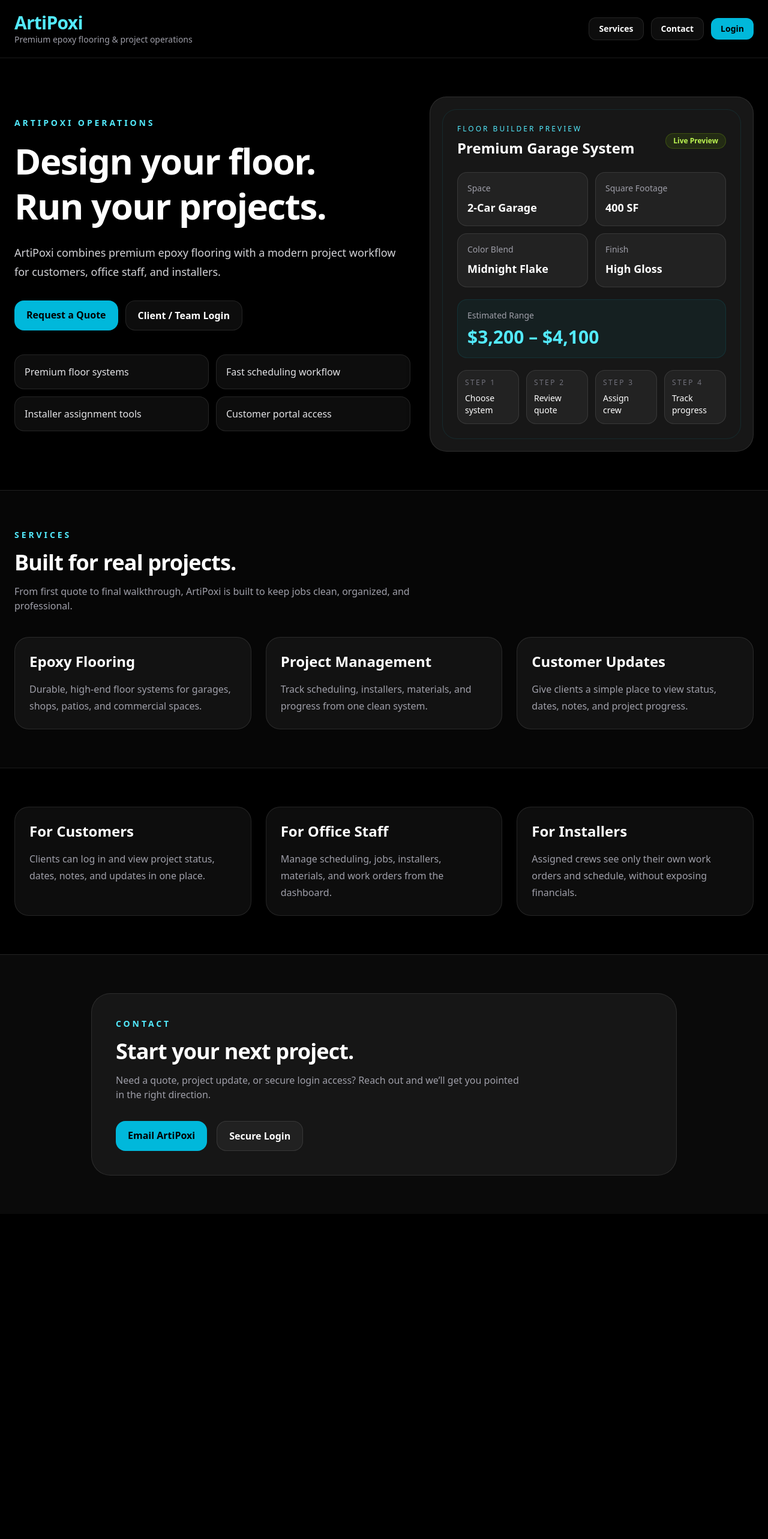
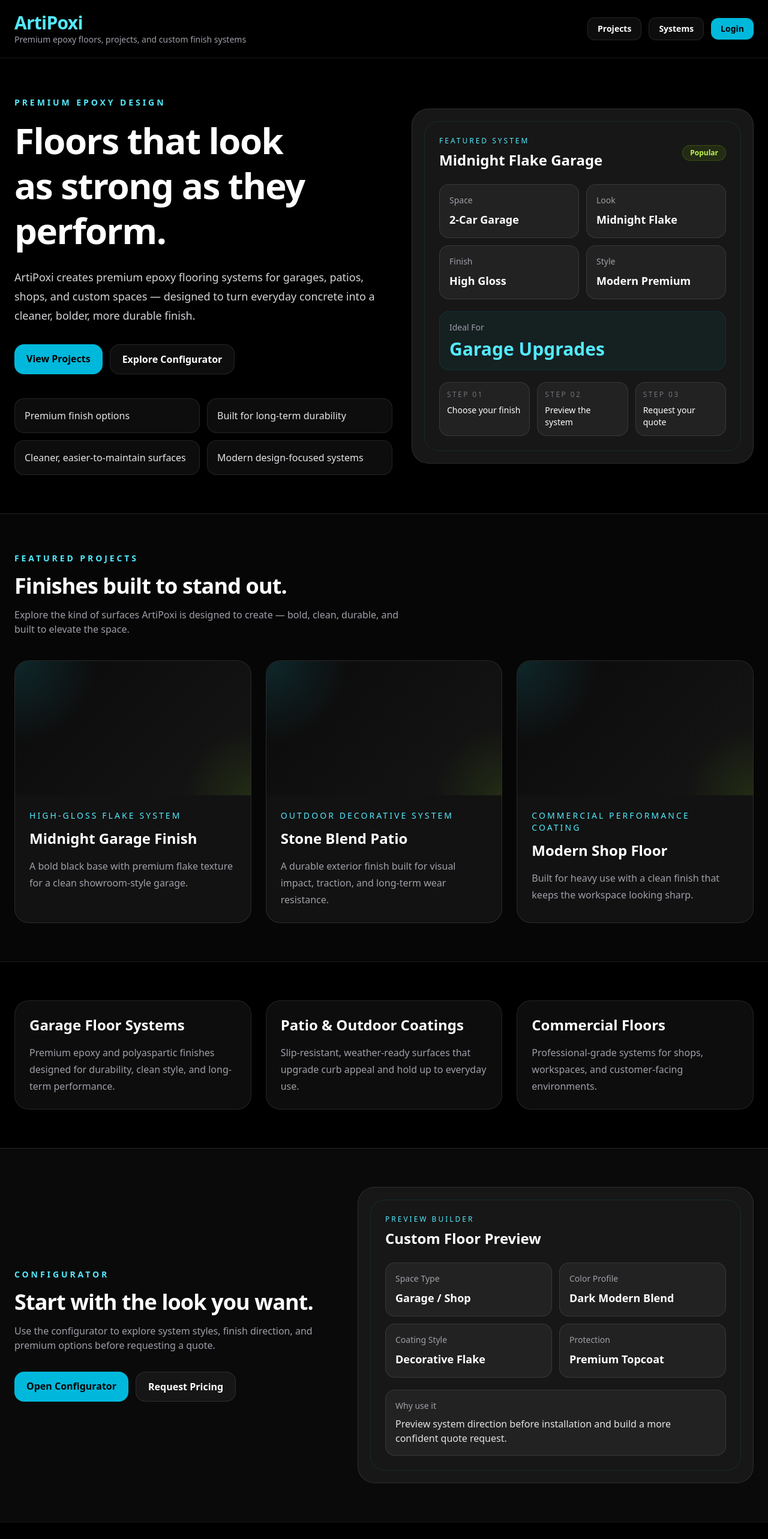
Before and after one commit to cturley468-dotcom/artipoxi-dashboard, a Next.js app: page / in a window 1280 px wide. Shown: the top 2566 px of the page at 60% size. Before the commit the page ends 2024 px from the top, so only its background shows below. Built offline with nearby package versions, Linux system fonts and the light colour scheme.

Commit message:
Update homepage to project-focused design

```diff
--- a/app/page.tsx
+++ b/app/page.tsx
@@ -1,25 +1,43 @@
 import Link from "next/link";
 
-const services = [
+const systems = [
   {
-    title: "Epoxy Flooring",
-    text: "Durable, high-end floor systems for garages, shops, patios, and commercial spaces.",
+    title: "Garage Floor Systems",
+    text: "Premium epoxy and polyaspartic finishes designed for durability, clean style, and long-term performance.",
   },
   {
-    title: "Project Management",
-    text: "Track scheduling, installers, materials, and progress from one clean system.",
+    title: "Patio & Outdoor Coatings",
+    text: "Slip-resistant, weather-ready surfaces that upgrade curb appeal and hold up to everyday use.",
   },
   {
-    title: "Customer Updates",
-    text: "Give clients a simple place to view status, dates, notes, and project progress.",
+    title: "Commercial Floors",
+    text: "Professional-grade systems for shops, workspaces, and customer-facing environments.",
   },
 ];
 
-const highlights = [
-  "Premium floor systems",
-  "Fast scheduling workflow",
-  "Installer assignment tools",
-  "Customer portal access",
+const featuredProjects = [
+  {
+    title: "Midnight Garage Finish",
+    subtitle: "High-gloss flake system",
+    text: "A bold black base with premium flake texture for a clean showroom-style garage.",
+  },
+  {
+    title: "Stone Blend Patio",
+    subtitle: "Outdoor decorative system",
+    text: "A durable exterior finish built for visual impact, traction, and long-term wear resistance.",
+  },
+  {
+    title: "Modern Shop Floor",
+    subtitle: "Commercial performance coating",
+    text: "Built for heavy use with a clean finish that keeps the workspace looking sharp.",
+  },
+];
+
+const benefits = [
+  "Premium finish options",
+  "Built for long-term durability",
+  "Cleaner, easier-to-maintain surfaces",
+  "Modern design-focused systems",
 ];
 
 export default function HomePage() {
@@ -32,23 +50,23 @@
               ArtiPoxi
             </div>
             <div className="text-sm text-zinc-400">
-              Premium epoxy flooring & project operations
+              Premium epoxy floors, projects, and custom finish systems
             </div>
           </div>
 
           <div className="flex items-center gap-3">
             <a
-              href="#services"
+              href="#projects"
               className="hidden rounded-xl border border-white/10 bg-white/5 px-4 py-2 text-sm font-semibold text-white transition hover:border-cyan-400/30 sm:inline-flex"
             >
-              Services
+              Projects
             </a>
 
             <a
-              href="#contact"
+              href="#systems"
               className="hidden rounded-xl border border-white/10 bg-white/5 px-4 py-2 text-sm font-semibold text-white transition hover:border-cyan-400/30 sm:inline-flex"
             >
-              Contact
+              Systems
             </a>
 
             <Link
@@ -61,41 +79,42 @@
         </div>
       </section>
 
-      <section className="mx-auto grid max-w-7xl gap-8 px-6 py-16 lg:grid-cols-[1.1fr_0.9fr] lg:items-center">
+      <section className="mx-auto grid max-w-7xl gap-8 px-6 py-16 lg:grid-cols-[1.05fr_0.95fr] lg:items-center">
         <div>
           <p className="text-sm font-semibold uppercase tracking-[0.28em] text-cyan-300">
-            ArtiPoxi Operations
+            Premium Epoxy Design
           </p>
 
           <h1 className="mt-4 max-w-3xl text-5xl font-black leading-tight tracking-tight sm:text-6xl">
-            Design your floor.
+            Floors that look
             <br />
-            Run your projects.
+            as strong as they perform.
           </h1>
 
           <p className="mt-6 max-w-2xl text-lg leading-8 text-zinc-300">
-            ArtiPoxi combines premium epoxy flooring with a modern project
-            workflow for customers, office staff, and installers.
+            ArtiPoxi creates premium epoxy flooring systems for garages, patios,
+            shops, and custom spaces — designed to turn everyday concrete into a
+            cleaner, bolder, more durable finish.
           </p>
 
           <div className="mt-8 flex flex-wrap gap-3">
             <a
-              href="#contact"
+              href="#projects"
               className="rounded-2xl bg-cyan-500 px-5 py-3 font-semibold text-black transition hover:opacity-90"
             >
-              Request a Quote
+              View Projects
             </a>
 
-            <Link
-              href="/login"
+            <a
+              href="#configurator"
               className="rounded-2xl border border-white/10 bg-white/5 px-5 py-3 font-semibold text-white transition hover:border-cyan-400/30"
             >
-              Client / Team Login
-            </Link>
+              Explore Configurator
+            </a>
           </div>
 
           <div className="mt-10 grid gap-3 sm:grid-cols-2">
-            {highlights.map((item) => (
+            {benefits.map((item) => (
               <div
                 key={item}
                 className="rounded-2xl border border-white/10 bg-white/5 px-4 py-4 text-zinc-200"
@@ -111,94 +130,157 @@
             <div className="flex items-center justify-between">
               <div>
                 <div className="text-xs uppercase tracking-[0.25em] text-cyan-300">
-                  Floor Builder Preview
+                  Featured System
                 </div>
                 <div className="mt-2 text-2xl font-bold text-white">
-                  Premium Garage System
+                  Midnight Flake Garage
                 </div>
               </div>
 
               <div className="rounded-full border border-lime-400/20 bg-lime-400/10 px-3 py-1 text-xs font-semibold text-lime-300">
-                Live Preview
+                Popular
               </div>
             </div>
 
             <div className="mt-6 grid gap-3 sm:grid-cols-2">
               <PreviewCard title="Space" value="2-Car Garage" />
-              <PreviewCard title="Square Footage" value="400 SF" />
-              <PreviewCard title="Color Blend" value="Midnight Flake" />
+              <PreviewCard title="Look" value="Midnight Flake" />
               <PreviewCard title="Finish" value="High Gloss" />
+              <PreviewCard title="Style" value="Modern Premium" />
             </div>
 
             <div className="mt-5 rounded-2xl border border-cyan-400/10 bg-cyan-400/5 p-4">
-              <div className="text-sm text-zinc-400">Estimated Range</div>
+              <div className="text-sm text-zinc-400">Ideal For</div>
               <div className="mt-2 text-3xl font-black text-cyan-300">
-                $3,200 – $4,100
+                Garage Upgrades
               </div>
             </div>
 
-            <div className="mt-5 grid gap-3 sm:grid-cols-4">
-              <MiniStep step="1" text="Choose system" />
-              <MiniStep step="2" text="Review quote" />
-              <MiniStep step="3" text="Assign crew" />
-              <MiniStep step="4" text="Track progress" />
+            <div className="mt-5 grid gap-3 sm:grid-cols-3">
+              <MiniStep step="01" text="Choose your finish" />
+              <MiniStep step="02" text="Preview the system" />
+              <MiniStep step="03" text="Request your quote" />
             </div>
           </div>
         </div>
       </section>
 
       <section
-        id="services"
+        id="projects"
         className="border-t border-white/10 bg-neutral-950/60"
       >
         <div className="mx-auto max-w-7xl px-6 py-16">
           <div className="max-w-2xl">
             <p className="text-sm font-semibold uppercase tracking-[0.28em] text-cyan-300">
-              Services
+              Featured Projects
             </p>
             <h2 className="mt-4 text-4xl font-black tracking-tight">
-              Built for real projects.
+              Finishes built to stand out.
             </h2>
             <p className="mt-4 text-zinc-400">
-              From first quote to final walkthrough, ArtiPoxi is built to keep
-              jobs clean, organized, and professional.
+              Explore the kind of surfaces ArtiPoxi is designed to create —
+              bold, clean, durable, and built to elevate the space.
             </p>
           </div>
 
           <div className="mt-10 grid gap-6 md:grid-cols-3">
-            {services.map((service) => (
+            {featuredProjects.map((project) => (
               <div
-                key={service.title}
-                className="rounded-3xl border border-white/10 bg-white/5 p-6"
+                key={project.title}
+                className="overflow-hidden rounded-3xl border border-white/10 bg-white/5"
               >
-                <h3 className="text-2xl font-bold">{service.title}</h3>
-                <p className="mt-4 leading-7 text-zinc-400">{service.text}</p>
+                <div className="h-56 bg-[radial-gradient(circle_at_top_left,rgba(34,211,238,0.14),transparent_30%),radial-gradient(circle_at_bottom_right,rgba(132,204,22,0.12),transparent_25%),linear-gradient(135deg,#0b0b0b,#151515)]" />
+                <div className="p-6">
+                  <div className="text-sm uppercase tracking-[0.22em] text-cyan-300">
+                    {project.subtitle}
+                  </div>
+                  <h3 className="mt-3 text-2xl font-bold">{project.title}</h3>
+                  <p className="mt-4 leading-7 text-zinc-400">{project.text}</p>
+                </div>
               </div>
             ))}
           </div>
         </div>
       </section>
 
-      <section className="border-t border-white/10">
+      <section id="systems" className="border-t border-white/10">
         <div className="mx-auto max-w-7xl px-6 py-16">
           <div className="grid gap-6 lg:grid-cols-3">
-            <FeatureCard
-              title="For Customers"
-              text="Clients can log in and view project status, dates, notes, and updates in one place."
-            />
-            <FeatureCard
-              title="For Office Staff"
-              text="Manage scheduling, jobs, installers, materials, and work orders from the dashboard."
-            />
-            <FeatureCard
-              title="For Installers"
-              text="Assigned crews see only their own work orders and schedule, without exposing financials."
-            />
+            {systems.map((system) => (
+              <div
+                key={system.title}
+                className="rounded-3xl border border-white/10 bg-white/5 p-6"
+              >
+                <h3 className="text-2xl font-bold">{system.title}</h3>
+                <p className="mt-4 leading-7 text-zinc-400">{system.text}</p>
+              </div>
+            ))}
           </div>
         </div>
       </section>
 
-      <section id="contact" className="border-t border-white/10 bg-neutral-950">
+      <section id="configurator" className="border-t border-white/10 bg-neutral-950">
+        <div className="mx-auto max-w-7xl px-6 py-16">
+          <div className="grid gap-8 lg:grid-cols-[0.9fr_1.1fr] lg:items-center">
+            <div>
+              <p className="text-sm font-semibold uppercase tracking-[0.28em] text-cyan-300">
+                Configurator
+              </p>
+              <h2 className="mt-4 text-4xl font-black tracking-tight">
+                Start with the look you want.
+              </h2>
+              <p className="mt-4 max-w-xl text-zinc-400">
+                Use the configurator to explore system styles, finish direction,
+                and premium options before requesting a quote.
+              </p>
+
+              <div className="mt-8 flex flex-wrap gap-3">
+                <Link
+                  href="/configurator"
+                  className="rounded-2xl bg-cyan-500 px-5 py-3 font-semibold text-black transition hover:opacity-90"
+                >
+                  Open Configurator
+                </Link>
+
+                <a
+                  href="#contact"
+                  className="rounded-2xl border border-white/10 bg-white/5 px-5 py-3 font-semibold text-white transition hover:border-cyan-400/30"
+                >
+                  Request Pricing
+                </a>
+              </div>
+            </div>
+
+            <div className="rounded-[28px] border border-white/10 bg-neutral-900 p-5">
+              <div className="rounded-[24px] border border-cyan-400/10 bg-[radial-gradient(circle_at_top_left,rgba(34,211,238,0.12),transparent_35%),radial-gradient(circle_at_bottom_right,rgba(132,204,22,0.12),transparent_30%),#0a0a0a] p-6">
+                <div className="text-xs uppercase tracking-[0.25em] text-cyan-300">
+                  Preview Builder
+                </div>
+                <div className="mt-2 text-2xl font-bold text-white">
+                  Custom Floor Preview
+                </div>
+
+                <div className="mt-6 grid gap-3 sm:grid-cols-2">
+                  <PreviewCard title="Space Type" value="Garage / Shop" />
+                  <PreviewCard title="Color Profile" value="Dark Modern Blend" />
+                  <PreviewCard title="Coating Style" value="Decorative Flake" />
+                  <PreviewCard title="Protection" value="Premium Topcoat" />
+                </div>
+
+                <div className="mt-5 rounded-2xl border border-white/10 bg-white/5 p-4">
+                  <div className="text-sm text-zinc-400">Why use it</div>
+                  <div className="mt-2 text-zinc-200">
+                    Preview system direction before installation and build a more
+                    confident quote request.
+                  </div>
+                </div>
+              </div>
+            </div>
+          </div>
+        </div>
+      </section>
+
+      <section id="contact" className="border-t border-white/10">
         <div className="mx-auto max-w-5xl px-6 py-16">
           <div className="rounded-[32px] border border-white/10 bg-white/5 p-8 sm:p-10">
             <p className="text-sm font-semibold uppercase tracking-[0.28em] text-cyan-300">
@@ -206,12 +288,12 @@
             </p>
 
             <h2 className="mt-4 text-4xl font-black tracking-tight">
-              Start your next project.
+              Let’s build your next floor.
             </h2>
 
             <p className="mt-4 max-w-2xl text-zinc-400">
-              Need a quote, project update, or secure login access? Reach out
-              and we’ll get you pointed in the right direction.
+              Ready to price a new project or get access to your existing one?
+              Reach out for quote requests, customer updates, or secure portal access.
             </p>
 
             <div className="mt-8 flex flex-wrap gap-4">
@@ -267,18 +349,3 @@
     </div>
   );
 }
-
-function FeatureCard({
-  title,
-  text,
-}: {
-  title: string;
-  text: string;
-}) {
-  return (
-    <div className="rounded-3xl border border-white/10 bg-white/5 p-6">
-      <h3 className="text-2xl font-bold">{title}</h3>
-      <p className="mt-4 leading-7 text-zinc-400">{text}</p>
-    </div>
-  );
-}
```
